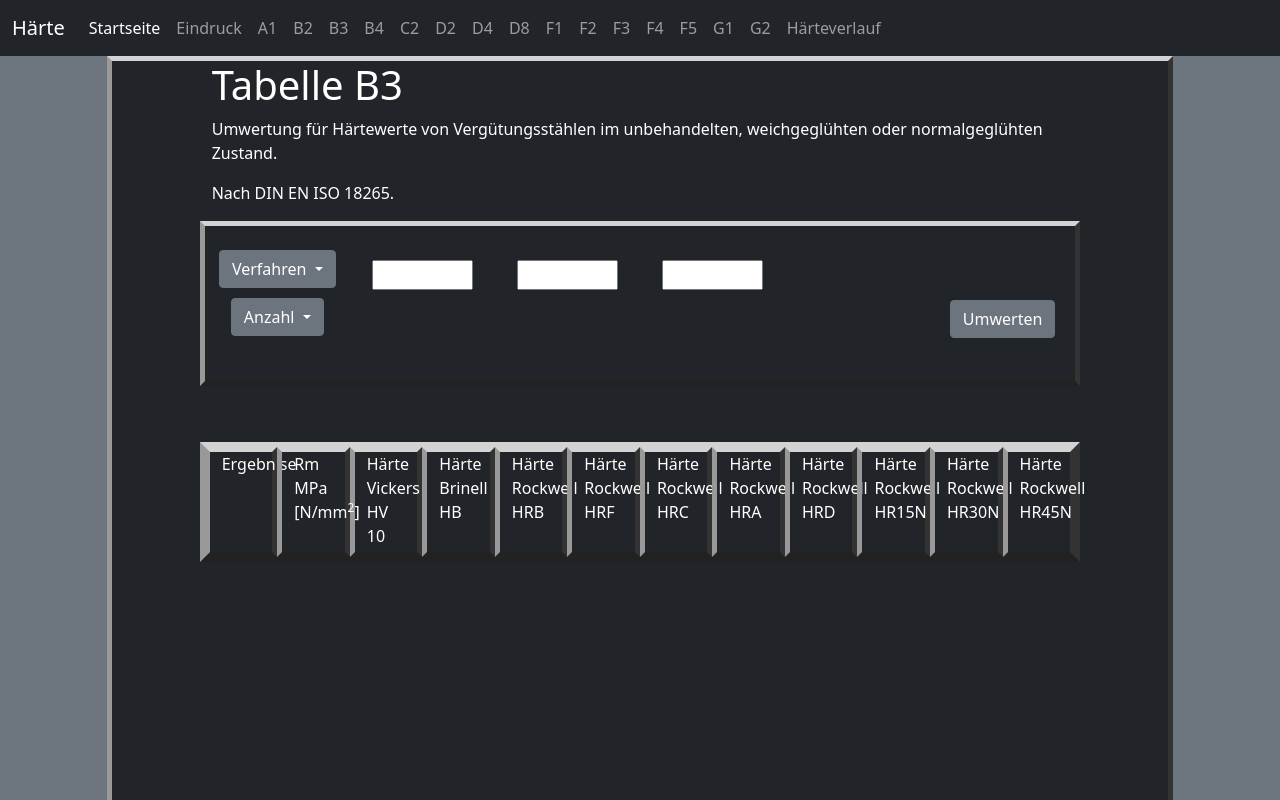
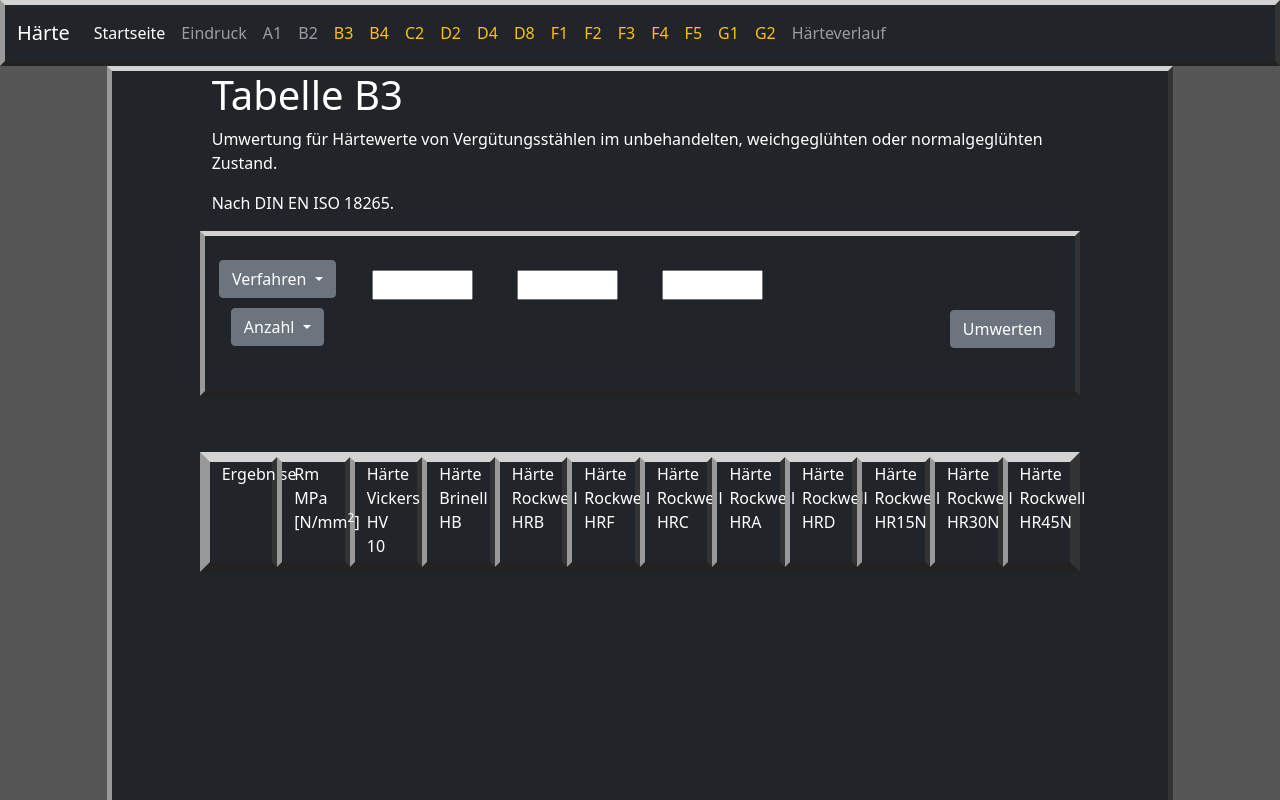
Before and after one commit to MoriceAdam/H-rteumwertung, a plain HTML site: page B3.html in a window 1280 px wide. Shown: the top 800 px of the page. Drawn offline with nearby package versions, Linux system fonts and the light colour scheme.

Commit message:
Add files via upload

```diff
--- a/A1.js
+++ b/A1.js
@@ -74,21 +74,7 @@ $('.dropdown-menu a.dropdown-toggle').on('click', function(e) {
 
         });
       });
-
-
-
-
-    if (document.getElementById("start")) {
-     document.getElementById("start").addEventListener("click",test);
-    }
-
-
-
-
-
-//Umwertung
-
-   function test() {
+function mittelw(){
       eingabe = [];
       zahl1 = document.getElementById("eingabe_1").value;
       zahl2 = document.getElementById("eingabe_2").value;
@@ -119,11 +105,30 @@ if (zahl2>0){
            summ = summ + myArray[i++];
          }
          a = summ / ArrayLen;
-        mittelwert = a.toFixed(1);
+         mittel = a.toFixed(1);
 
-      $("#härtemittel").html(mittelwert);
+       $("#härtemittel").html(mittel);
      }
-    ArrayAvg(eingabe)
+     ArrayAvg(eingabe);
+    }
+
+
+    if (document.getElementById("start")) {
+     document.getElementById("start").addEventListener("click",() => {
+        mittelw();
+        setTimeout(test(mittel), 500);
+
+    });
+    }
+
+
+
+
+
+//Umwertung
+
+   function test(mittelwert) {
+
 
     if (verfahren===0){
         alert('Wählen die ein Verfahren aus.')
--- a/B3.html
+++ b/B3.html
@@ -13,67 +13,67 @@
 
 </head>
 <!--background="Karg.png"-->
-  <body  class="bg-secondary">
+  <body  style="background-color: #565656;">
     <!--taskleiste//-->
-    <nav class="navbar navbar-expand-lg navbar-dark bg-dark t">
-      <div class="container-fluid">
-        <a class="navbar-brand" href="#">Härte
+    <nav class="navbar navbar-expand-lg navbar-dark bg-dark ränder">
+      <div class="container-fluid col-12">
+        <a class="navbar-brand " href="#">Härte
         </a>
         <button class="navbar-toggler" type="button" data-bs-toggle="collapse" data-bs-target="#navbarNav" aria-controls="navbarNav" aria-expanded="false" aria-label="Toggle navigation">
           <span class="navbar-toggler-icon"></span>
         </button>
         <div class="collapse navbar-collapse" id="navbarNav">
           <ul class="navbar-nav">
-            <li class="nav-item">
-              <a class="nav-link active" aria-current="page" href="index.html">Startseite</a>
+            <li class="nav-item ">
+              <a class="nav-link active " aria-current="page" href="index.html">Startseite</a>
             </li>
             <li class="nav-item">
               <a class="nav-link" href="Eindrucktiefe.html">Eindruck</a>
             </li>
-            <li class="nav-item">
+            <li class="nav-item ">
               <a class="nav-link" href="A1.html">A1</a>
             </li>
-            <li class="nav-item">
-              <a class="nav-link" href="B2.html">B2</a>
+            <li class="nav-item ">
+              <a class="nav-link " href="B2.html">B2</a>
+            </li>
+            <li class="nav-item ">
+              <a class="nav-link text-warning" href="index.html">B3</a>
+            </li>
+            <li class="nav-item ">
+              <a class="nav-link text-warning" href="index.html">B4</a>
             </li>
             <li class="nav-item">
-              <a class="nav-link" href="B3.html">B3</a>
+              <a class="nav-link text-warning" href="index.html">C2</a>
             </li>
             <li class="nav-item">
-              <a class="nav-link" href="B4.html">B4</a>
+              <a class="nav-link text-warning" href="index.html">D2</a>
             </li>
             <li class="nav-item">
-              <a class="nav-link" href="C2.html">C2</a>
+              <a class="nav-link text-warning" href="index.html">D4</a>
             </li>
             <li class="nav-item">
-              <a class="nav-link" href="D2.html">D2</a>
+              <a class="nav-link text-warning" href="index.html">D8</a>
             </li>
             <li class="nav-item">
-              <a class="nav-link" href="D4.html">D4</a>
+              <a class="nav-link text-warning" href="index.html">F1</a>
             </li>
             <li class="nav-item">
-              <a class="nav-link" href="D8.html">D8</a>
+              <a class="nav-link text-warning" href="index.html">F2</a>
             </li>
             <li class="nav-item">
-              <a class="nav-link" href="F1.html">F1</a>
+              <a class="nav-link text-warning" href="index.html">F3</a>
             </li>
             <li class="nav-item">
-              <a class="nav-link" href="F2.html">F2</a>
+              <a class="nav-link text-warning" href="index.html">F4</a>
             </li>
             <li class="nav-item">
-              <a class="nav-link" href="F3.html">F3</a>
+              <a class="nav-link text-warning" href="index.html">F5</a>
             </li>
             <li class="nav-item">
-              <a class="nav-link" href="F4.html">F4</a>
+              <a class="nav-link text-warning" href="index.html">G1</a>
             </li>
             <li class="nav-item">
-              <a class="nav-link" href="F5.html">F5</a>
-            </li>
-            <li class="nav-item">
-              <a class="nav-link" href="G1.html">G1</a>
-            </li>
-            <li class="nav-item">
-              <a class="nav-link" href="G2.html">G2</a>
+              <a class="nav-link text-warning" href="index.html">G2</a>
             </li>
             <li class="nav-item">
               <a class="nav-link " href="Härteverlauf.html">Härteverlauf</a>
@@ -93,7 +93,7 @@
 
 </div>
 
-      <div class=" bg-dark col-10  inhalt ränder ">
+      <div class=" bg-dark col-10  inhalt ränder" >
 
         <div class="row">
           <div class=" col-0 col-lg-1  "></div>
```
Lines whose indentation alone changed are shown as unchanged.
